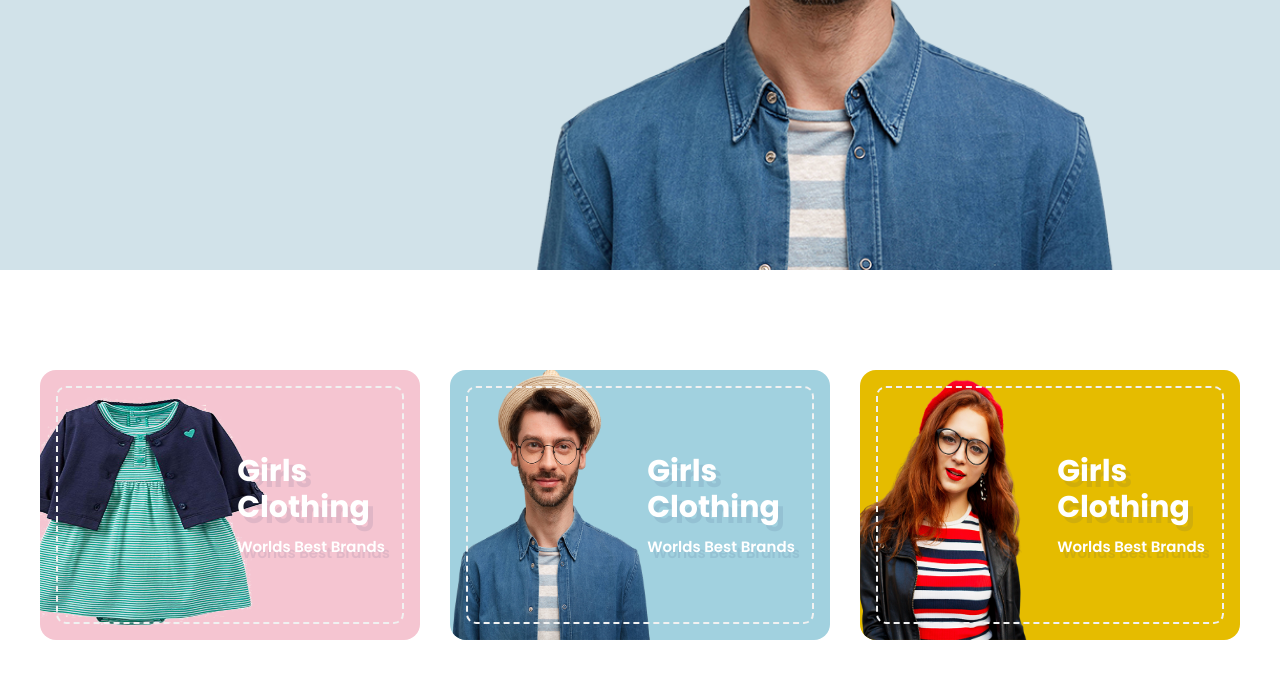
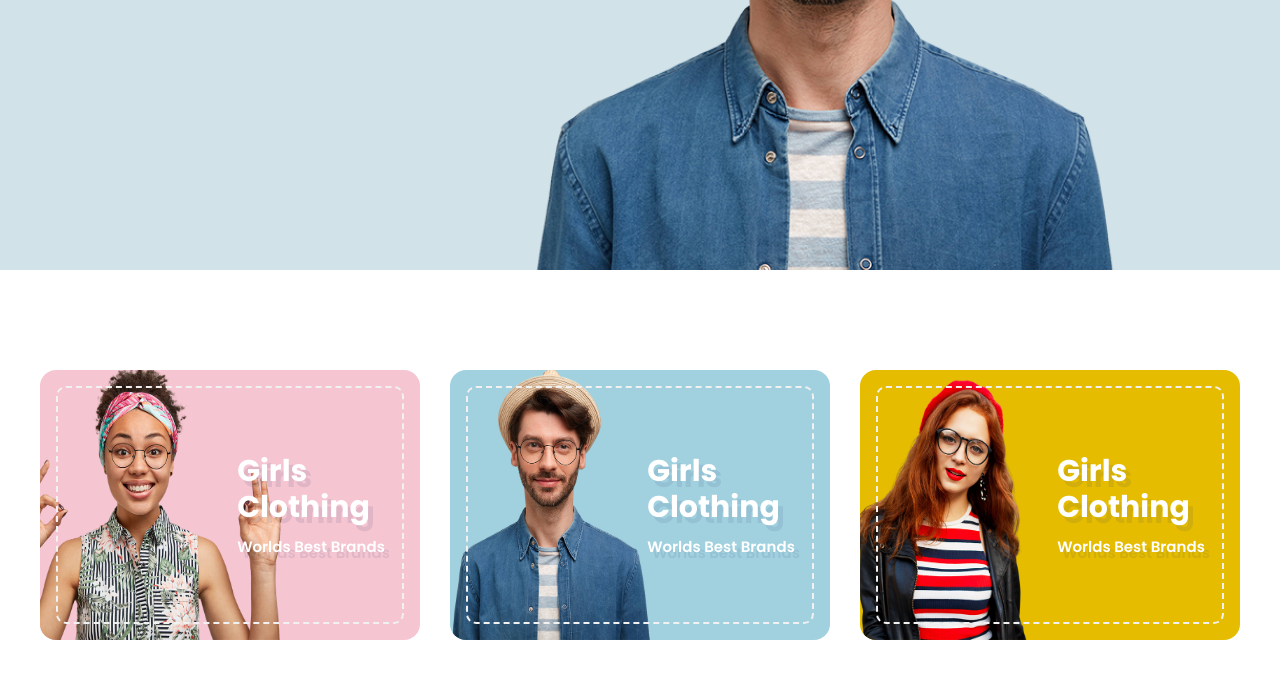
Before and after one commit to mohamedkhaledhafez/e-commerce-shop, a plain HTML site: page index.html in a window 1280 px wide. Shown: the part 530-1208 px from the top of the page. Drawn offline with nearby package versions, Linux system fonts and the light colour scheme.

Commit message:
change first image of advertise section

```diff
--- a/index.html
+++ b/index.html
@@ -107,7 +107,7 @@
                 <h4>Worlds Best Brands</h4>
               </div>
             </div>
-            <img src="img/pic11.png" alt="" />
+            <img src="img/advert1.png" alt="" />
           </div>
 
           <div class="advert-box">
```
